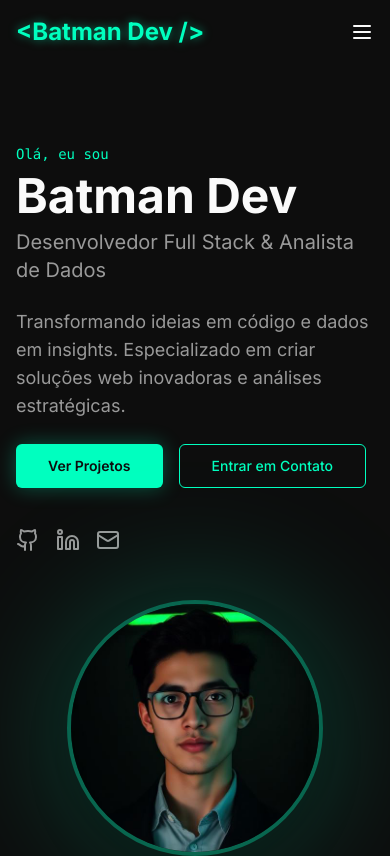
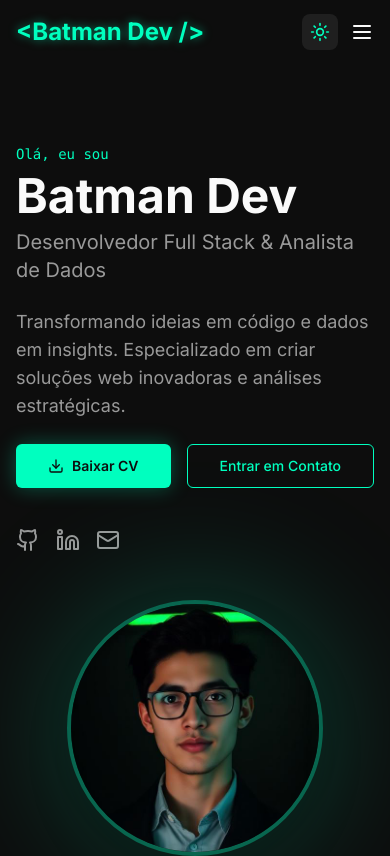
Before and after one commit to GabrielSantos777/Portfolio_Gabriel, a React (Vite) app: page / in a window 390 px wide. Shown: the top 856 px of the page. Built offline with nearby package versions, Linux system fonts and the light colour scheme; the HTML template or start-up script is replaced by a standard one.

Commit message:
feat: Add theme toggle and change button text

```diff
--- a/src/components/Header.tsx
+++ b/src/components/Header.tsx
@@ -1,5 +1,6 @@
 import { useState, useEffect } from "react";
 import { Menu, X } from "lucide-react";
+import ThemeToggle from "./ThemeToggle";
 
 const Header = () => {
   const [isScrolled, setIsScrolled] = useState(false);
@@ -47,16 +48,20 @@ const Header = () => {
                 {item.label}
               </a>
             ))}
+            <ThemeToggle />
           </div>
 
-          {/* Mobile Menu Button */}
+          {/* Mobile Menu Button & Theme Toggle */}
+          <div className="md:hidden flex items-center gap-3">
+            <ThemeToggle />
             <button
-            className="md:hidden text-foreground hover:text-primary transition-colors"
+              className="text-foreground hover:text-primary transition-colors"
               onClick={() => setIsMobileMenuOpen(!isMobileMenuOpen)}
               aria-label="Toggle menu"
             >
               {isMobileMenuOpen ? <X size={24} /> : <Menu size={24} />}
             </button>
+          </div>
         </div>
 
         {/* Mobile Navigation */}
--- a/src/components/Hero.tsx
+++ b/src/components/Hero.tsx
@@ -1,4 +1,4 @@
-import { Github, Linkedin, Mail } from "lucide-react";
+import { Github, Linkedin, Mail, Download } from "lucide-react";
 import { Button } from "@/components/ui/button";
 import avatarImage from "@/assets/avatar.jpg";
 
@@ -30,7 +30,10 @@ const Hero = () => {
                 size="lg"
                 className="bg-primary hover:bg-primary/90 text-primary-foreground font-semibold neon-glow"
               >
-                <a href="#projects">Ver Projetos</a>
+                <a href="/cv.pdf" download className="flex items-center gap-2">
+                  <Download size={20} />
+                  Baixar CV
+                </a>
               </Button>
               <Button
                 asChild
--- /dev/null
+++ b/src/components/ThemeToggle.tsx
@@ -0,0 +1,38 @@
+import { Moon, Sun } from "lucide-react";
+import { useEffect, useState } from "react";
+
+const ThemeToggle = () => {
+  const [theme, setTheme] = useState<"light" | "dark">("dark");
+
+  useEffect(() => {
+    const savedTheme = localStorage.getItem("theme") as "light" | "dark" | null;
+    const initialTheme = savedTheme || "dark";
+    setTheme(initialTheme);
+    document.documentElement.classList.remove("light", "dark");
+    document.documentElement.classList.add(initialTheme);
+  }, []);
+
+  const toggleTheme = () => {
+    const newTheme = theme === "dark" ? "light" : "dark";
+    setTheme(newTheme);
+    document.documentElement.classList.remove("light", "dark");
+    document.documentElement.classList.add(newTheme);
+    localStorage.setItem("theme", newTheme);
+  };
+
+  return (
+    <button
+      onClick={toggleTheme}
+      className="p-2 rounded-lg bg-secondary hover:bg-muted transition-colors"
+      aria-label="Toggle theme"
+    >
+      {theme === "dark" ? (
+        <Sun size={20} className="text-primary" />
+      ) : (
+        <Moon size={20} className="text-primary" />
+      )}
+    </button>
+  );
+};
+
+export default ThemeToggle;
--- a/src/index.css
+++ b/src/index.css
@@ -59,6 +59,39 @@ All colors MUST be HSL.
   .dark {
     --background: 0 0% 5%;
     --foreground: 0 0% 98%;
+    --card: 0 0% 8%;
+    --card-foreground: 0 0% 98%;
+    --popover: 0 0% 8%;
+    --popover-foreground: 0 0% 98%;
+    --primary: 165 100% 50%;
+    --primary-foreground: 0 0% 5%;
+    --secondary: 0 0% 12%;
+    --secondary-foreground: 0 0% 98%;
+    --muted: 0 0% 15%;
+    --muted-foreground: 0 0% 60%;
+    --accent: 165 100% 50%;
+    --accent-foreground: 0 0% 5%;
+    --border: 0 0% 20%;
+    --input: 0 0% 20%;
+  }
+
+  .light {
+    --background: 0 0% 98%;
+    --foreground: 0 0% 10%;
+    --card: 0 0% 100%;
+    --card-foreground: 0 0% 10%;
+    --popover: 0 0% 100%;
+    --popover-foreground: 0 0% 10%;
+    --primary: 165 100% 40%;
+    --primary-foreground: 0 0% 98%;
+    --secondary: 0 0% 95%;
+    --secondary-foreground: 0 0% 10%;
+    --muted: 0 0% 92%;
+    --muted-foreground: 0 0% 45%;
+    --accent: 165 100% 40%;
+    --accent-foreground: 0 0% 98%;
+    --border: 0 0% 85%;
+    --input: 0 0% 85%;
   }
 }
 
```
Lines whose indentation alone changed are shown as unchanged.
